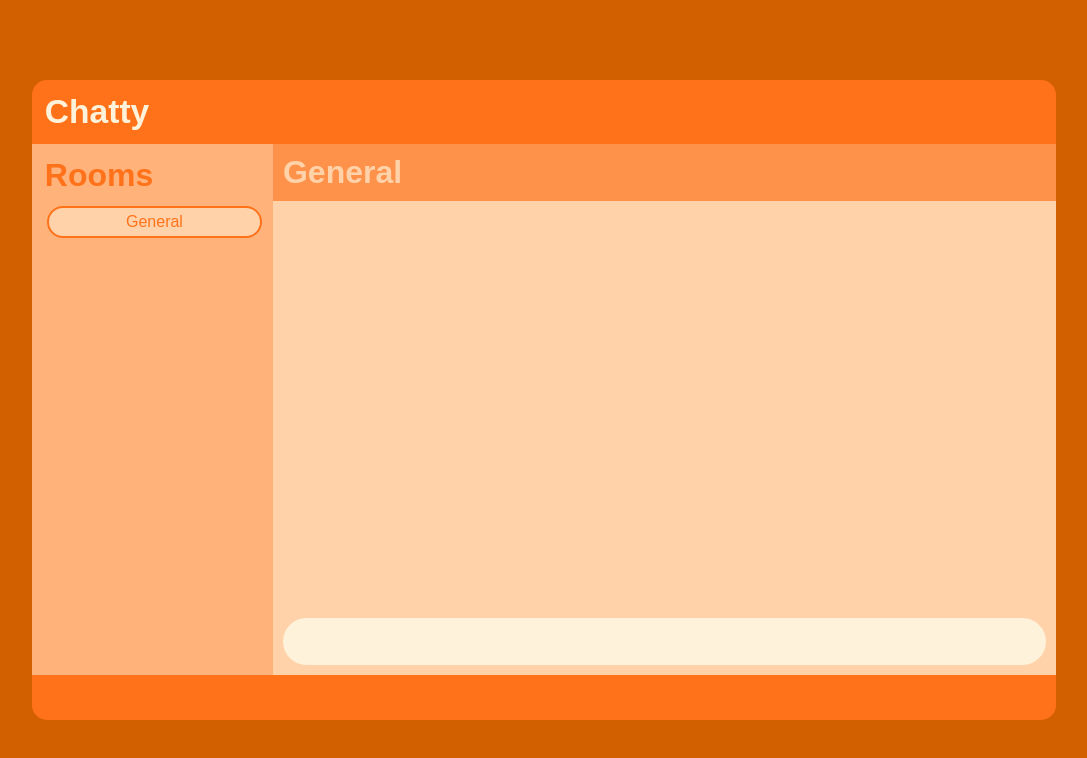
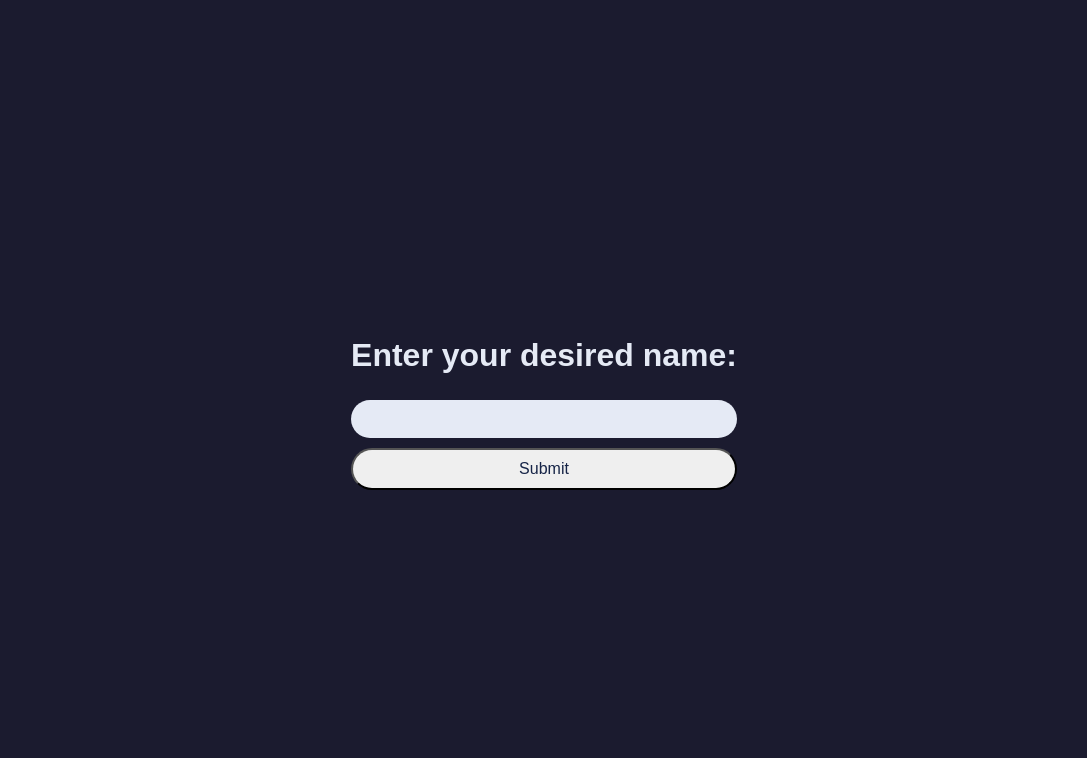
Before and after one commit to mc2522/Chatty, a website: page public/index.html in a window 1280 px wide. Shown: the whole page, without its empty margins (96-1183 px from the left). Drawn offline with nearby package versions, Linux system fonts and the light colour scheme; a web font is replaced by a local one.

Commit message:
landing page, but chat does not connect to socket.io

```diff
--- a/public/index.html
+++ b/public/index.html
@@ -1,4 +1,5 @@
 <!DOCTYPE html>
+<html>
     <head>
         <meta charset="utf-8">
         <meta http-equiv="X-UA-Compatible" content="IE=edge">
@@ -6,31 +7,16 @@
         <meta name="description" content="">
         <meta name="viewport" content="width=device-width, initial-scale=1">
         <link rel="stylesheet" href="style.css">
-        <link href="https://fonts.googleapis.com/css2?family=Asap+Condensed&display=swap" rel="stylesheet">
+
     </head>
     <body>
-        <script src="http://localhost:3000/socket.io/socket.io.js" defer></script>
-        <script src="script.js" defer></script>
-        <div id="container">
-            <div id="container-top">
-                <h1>Chatty</h1>
-            </div>
-            <div id="container-center">
-                <div id="rooms">
-                    <h2>Rooms</h2>
-                    <div id="rooms_list">
-                        <button id="general" class="room_button" >General</button>
-                    </div>
-                </div>
-                <div id="chat">
-                    <h2 id="room_name">General</h2>
-                    <div id="text"></div>
-                    <input type="text" id="message-box" autocomplete="off" />
-                    </form>
-                </div>
-            </div>
-            <div id="container-bottom">
-            </div>
-        </div>
+        <script src="/socket.io/socket.io.js" defer></script>
+        <script src="homeScript.js" defer></script>
+        <!--action="/chat.html"-->
+        <form action="/chat.html">
+            <h2>Enter your desired name:</h2>
+            <input type="text" id="name-input" autocomplete="off" />
+            <button id="submit-button" type="submit">Submit</button>
+        </form>
     </body>
 </html>
--- a/public/style.css
+++ b/public/style.css
@@ -1,12 +1,17 @@
 :root {
-    --lightest: #fff2da	;
-    --light: #ffd2aa;
-    --normal: #ffb27a;
-    --dark: #ff924a;
-    --darkest: #ff721a;
-    --edge: #D25F00;
+    --color1: #162447;
+    --color2: #1f4068;
+    --color3: #1b1b2f;
+    --color4: #e43f5a;
+    --ice-cold: #a0d2eb;
+    --color5: #e5eaf5;
+    --medium-purple: #d0bdf4;
+    --purple-pain: #8458B3;
+    --heavy-purple: #a28089;
+    --edge: #a28089;
     --text-color: #E65800;
     --header-font: 'Asap Condensed', sans-serif;
+    --text-font: 'Noto Sans', sans-serif;
 }
 
 ::-webkit-scrollbar {
@@ -15,30 +20,30 @@
 
 ::-webkit-scrollbar-thumb {
     border-radius: 5px;
-    background: var(--dark);
+    background: var(--purple-pain);
 }
 
 ::-webkit-scrollbar-thumb:hover {
-    background: var(--darkest);
+    background: var(--heavy-purple);
 }
 
 body {
     margin: 0;
     height: 100vh;
-    background-color: var(--edge);
+    background-color: var(--color3);
     display: flex;
     justify-content: center;
     align-items: center;
 }
 
 h1 {
-    color: var(--lightest);
+    color: var(--color5);
     font-family: var(--header-font);
     font-size: 2.1em;
 }
 
 h2 {
-    color: var(--darkest);
+    color: var(--color5);
     font-family: var(--header-font);
     font-size: 2em;
 }
@@ -46,16 +51,43 @@ h2 {
 p {
     margin: 0 5px 5px 10px;
     font-size: 1em;
+    color: var(--color5);
+    font-family: var(--text-font);
+}
+
+form {
+    display: flex;
+    flex-direction: column;
 }
 
 input[type=text] {
+    box-sizing: border-box;
+    padding: 10px 20px;
     margin: 10px;
     border: none;
-    background-color: transparent;
+    background-color: var(--color5);
+    border-radius: 25px;
+    font-size: 1em;
+    color: var(--text-color);
 }
 
 input:focus {
     outline: none;
+}
+
+#name-input {
+    width: 100%;
+    margin: 0 0 10px 0;
+    text-align: center;
+}
+
+#submit-button {
+    width: 100%;
+    font-size: 1em;
+    border-radius: 25px;
+    padding: 10px 20px;
+    font-family: var(--header-font);
+    color: var(--color1);
 }
 
 #container {
@@ -65,7 +97,7 @@ input:focus {
     flex-direction: column;
     align-items: center;
     justify-content: center;
-    background-color: var(--darkest);
+    background-color: var(--color4);
     border-radius: 15px;
 }
 
@@ -103,7 +135,7 @@ input:focus {
 #rooms {
     width: 30%;
     min-width: 10vw;
-    background-color: var(--normal);
+    background-color: var(--color1);
 }
 
 #rooms>h2 {
@@ -111,25 +143,25 @@ input:focus {
 }
 
 .room_button {
-    border: 2px solid var(--darkest);
-    background-color: var(--light);
-    color: var(--darkest);
+    border: 2px solid var(--heavy-purple);
+    background-color: var(--color5);
+    color: var(--heavy-purple);
     border-radius: 25px;
     margin: 2px;
     width: 100%;
     height: 4vh;
-    font-family: var(--header-font);
+    font-family: var(--text-font);
     font-size: 1em;
 }
 
 .room_button:hover, .room_button:active {
-    background-color: var(--darkest);
-    color: var(--lightest);
+    background-color: var(--heavy-purple);
+    color: var(--ice-cold);
 }
 
 #room_name {
-    background-color: var(--dark);
-    color: var(--light);
+    background-color: var(--purple-pain);
+    color: var(--color5);
     padding: 10px;
     margin: 0 0 10px 0;
 }
@@ -140,7 +172,7 @@ input:focus {
     padding: 0;
     display: flex;
     flex-direction: column;
-    background-color: var(--light);
+    background-color: var(--color2);
 }
 
 #text {
@@ -159,10 +191,6 @@ input:focus {
     height: 10%;
     display: flex;
     align-items: center;
-    background-color: var(--lightest);
-    border-radius: 25px;
-    font-size: 1em;
-    color: var(--text-color);
 }
 
 /**
--- a/server.js
+++ b/server.js
@@ -13,8 +13,13 @@ require('dotenv').config()
 app.use(express.static(path.join(__dirname, 'public')))
 
 io.on('connection', socket => {
+    io.emit('message', "CONNECTED")
     socket.on('message', message => {
         io.emit('message', message)
+    })
+    socket.on('name', name => {
+        socket.emit(name)
+        console.log(name)
     })
 })
 
```
